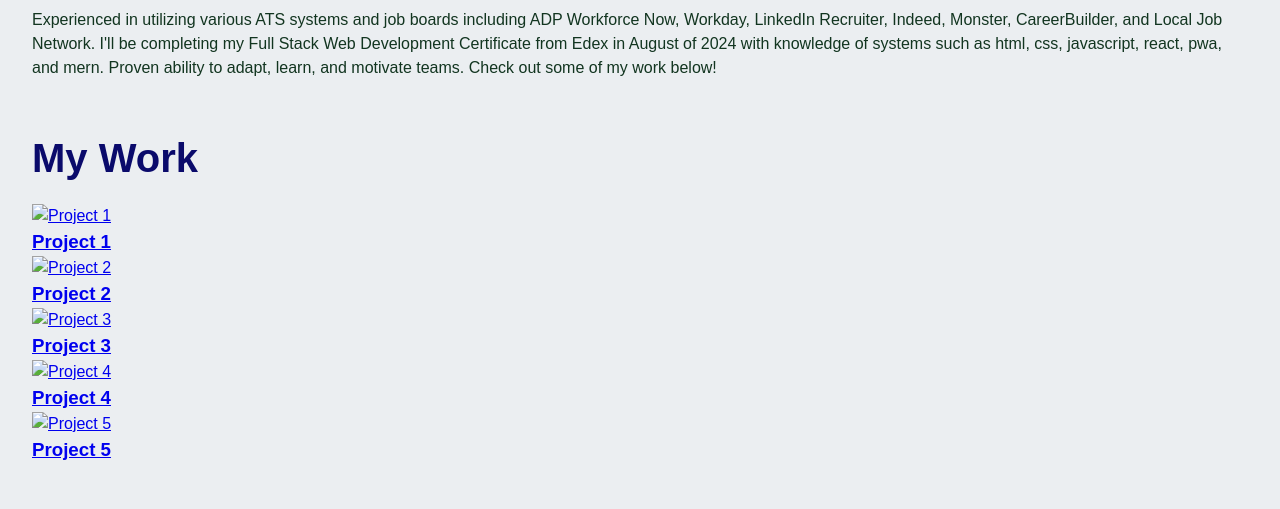
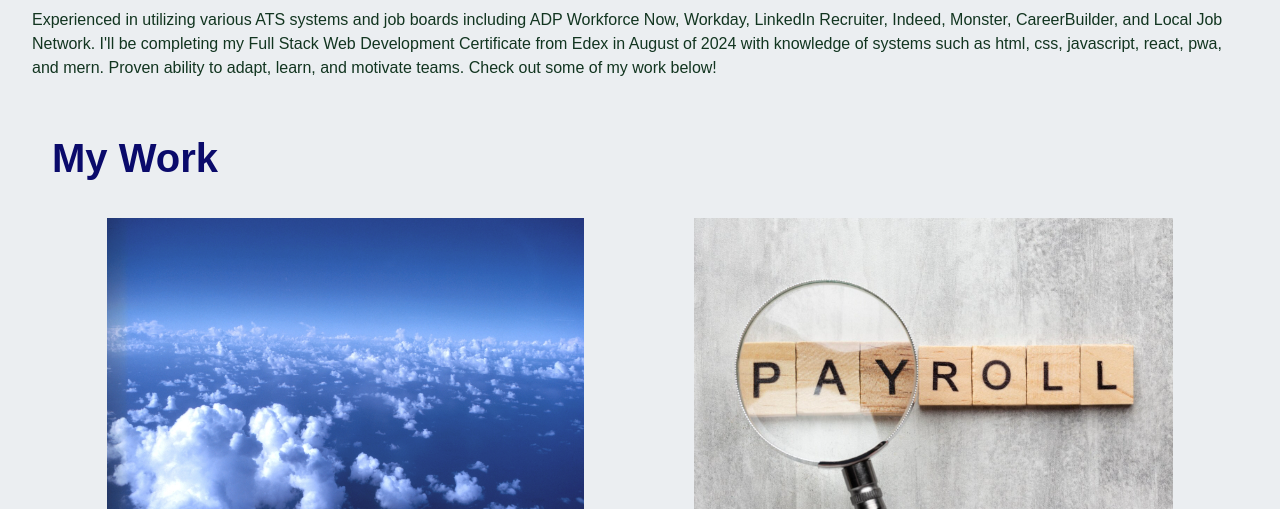
Before and after one commit to duncanfd24/My-Professional-Portfolio, a plain HTML site: page Main/index.html in a window 1280 px wide. Shown: the part 710-1219 px from the top of the page. Drawn offline with Linux system fonts and the light colour scheme.

Commit message:
Added images to my five projects.

```diff
--- a/Main/assets/css/style.css
+++ b/Main/assets/css/style.css
@@ -70,6 +70,21 @@ main {
   border-radius: 50%;
   margin: 20px 0;
 }
+
+.projects {
+  display: flex;
+  flex-wrap: wrap;
+  justify-content: space-around;
+  margin-top: 30px;
+}
+
+.project-card {
+  margin: 20px;
+  flex: 1 1 calc(33.333% - 40px);
+  box-sizing: border-box;
+  min-height: 400px;
+}
+
 section {
   margin-bottom: 3rem;
 }
--- a/Main/index.html
+++ b/Main/index.html
@@ -26,37 +26,37 @@
       <br>
       <p>Experienced in utilizing various ATS systems and job boards including ADP Workforce Now, Workday, LinkedIn Recruiter, Indeed, Monster, CareerBuilder, and Local Job Network. I'll be completing my Full Stack Web Development Certificate from Edex in August of 2024 with knowledge of systems such as html, css, javascript, react, pwa, and mern.   Proven ability to adapt, learn, and motivate teams. Check out some of my work below!</p>
     </section>
-    <section id="work">
+    <section id="work" class= "project-card">
       <h2>My Work</h2>
       <div class="projects">
         <div class="project">
-          <a href="link_to_project_1">
-            <img src="assets/images/project1.jpg" alt="Project 1">
-            <h3>Project 1</h3>
+          <a href="https://duncanfd24.github.io/Weatheringthedashboard/">
+            <img src="assets/images/project1.png" alt="Project 1">
+            <h3>Weather Dashboard</h3>
           </a>
         </div>
         <div class="project">
           <a href="link_to_project_2">
-            <img src="assets/images/project2.jpg" alt="Project 2">
-            <h3>Project 2</h3>
+            <img src="assets/images/project2.png" alt="Project 2">
+            <h3>Employee Payroll Data Managment</h3>
           </a>
         </div>
         <div class="project">
           <a href="link_to_project_3">
-            <img src="assets/images/project2.jpg" alt="Project 3">
-            <h3>Project 3</h3>
+            <img src="assets/images/project3.png" alt="Project 3">
+            <h3>Movie Night</h3>
           </a>
         </div>
         <div class="project">
           <a href="link_to_project_4">
-            <img src="assets/images/project2.jpg" alt="Project 4">
-            <h3>Project 4</h3>
+            <img src="assets/images/project4.png" alt="Project 4">
+            <h3>NutriFit</h3>
           </a>
         </div>
         <div class="project">
           <a href="link_to_project_5">
-            <img src="assets/images/project2.jpg" alt="Project 5">
-            <h3>Project 5</h3>
+            <img src="assets/images/project5.png" alt="Project 5">
+            <h3>Taskboard Project</h3>
           </a>
         </div>
       </div>
```
Also changed, not shown: Main/assets/images/project1.png (added), Main/assets/images/project2.png (added), Main/assets/images/project3.png (added), Main/assets/images/project4.png (added), Main/assets/images/project5.png (added), Main/assets/images/resume.png (added).
